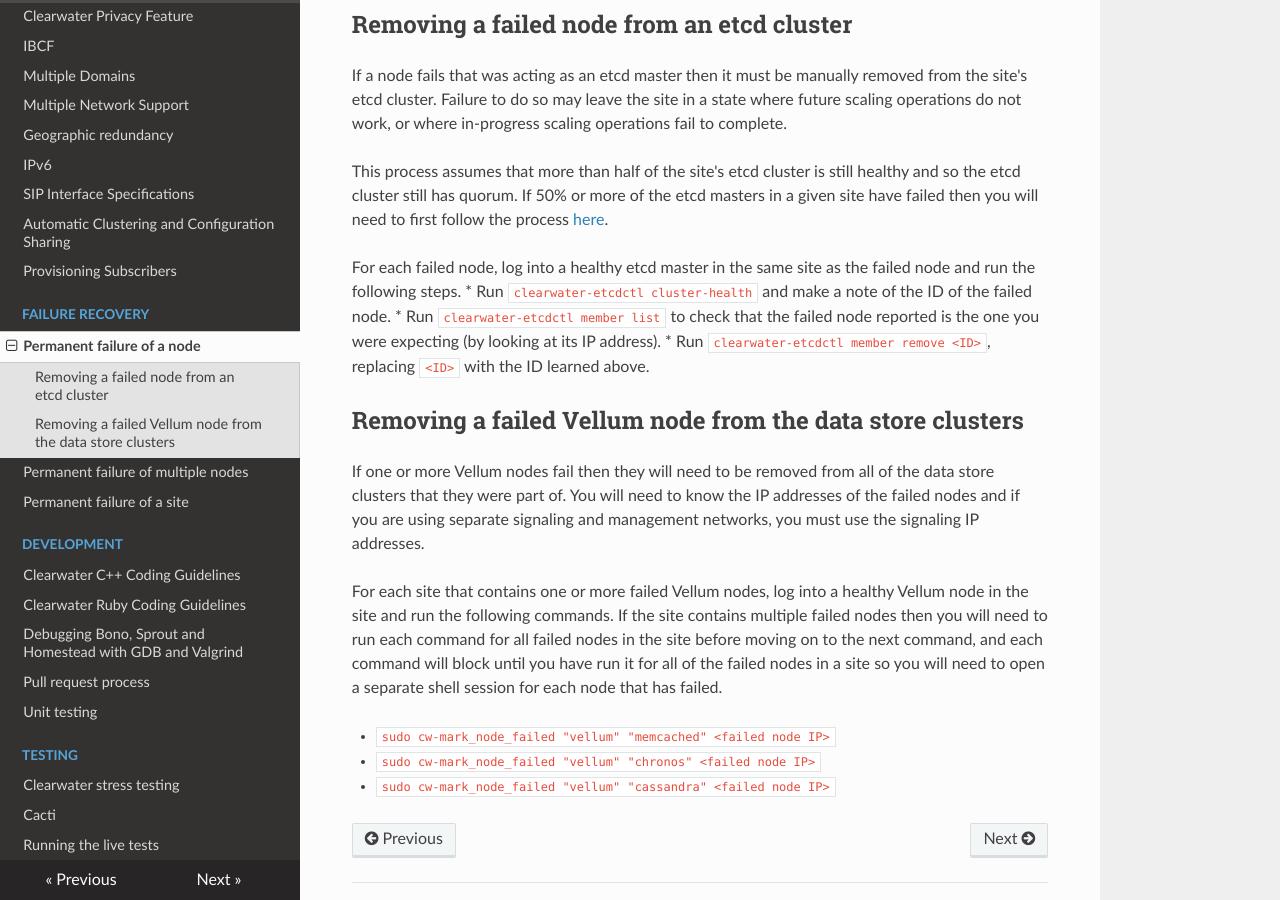
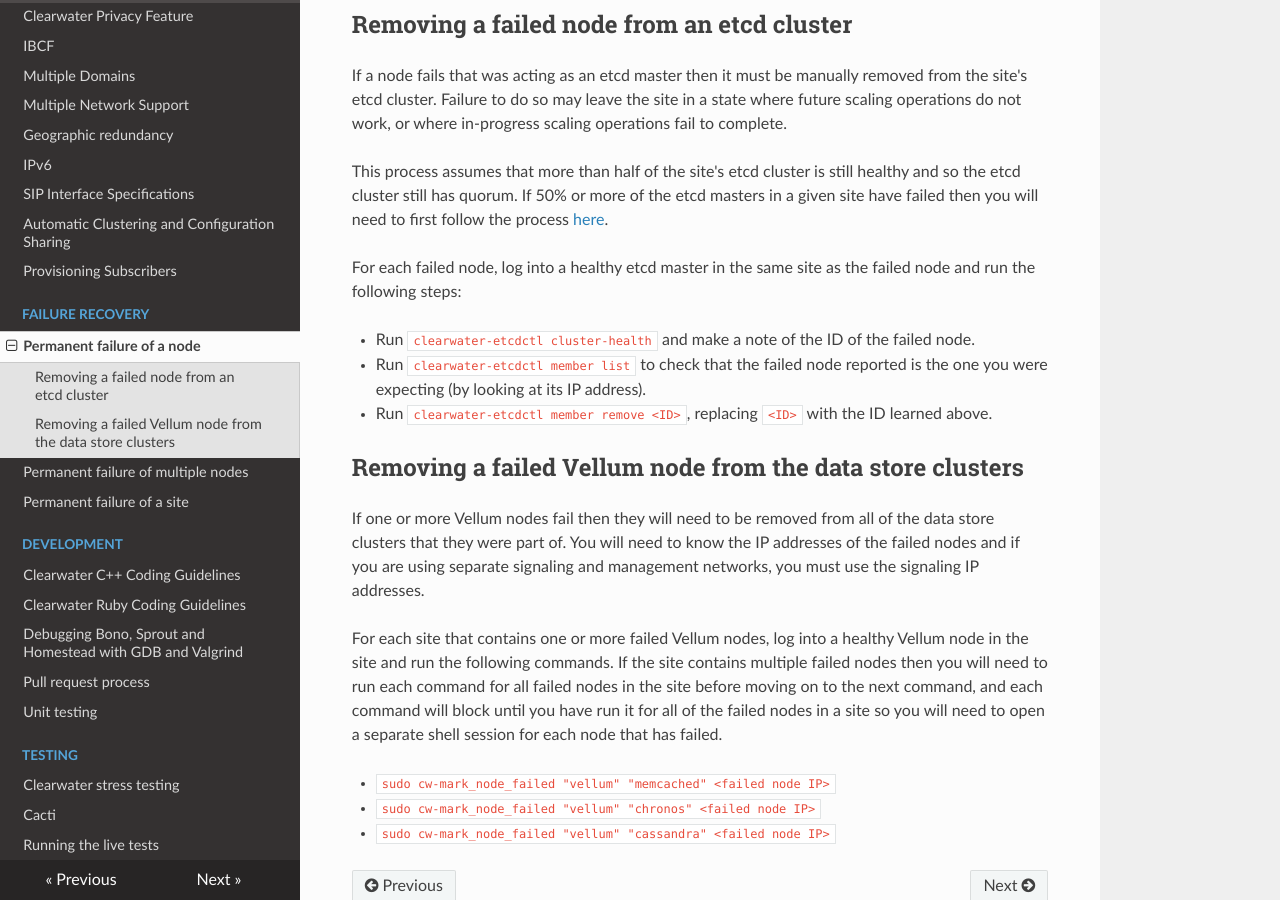
Before and after one commit to Metaswitch/clearwater-readthedocs, an MkDocs documentation site: the page built from docs/Handling_Failed_Nodes.md, in a window 1280 px wide and 900 px high, scrolled down 632 px. Built offline with MkDocs 1.6.1, drawn with Linux system fonts in a browser that asks for light colours; nearby versions of some CDN libraries; old or Windows-style settings are respelled for this version of MkDocs.

Commit message:
Fix formatting

```diff
--- a/docs/Handling_Failed_Nodes.md
+++ b/docs/Handling_Failed_Nodes.md
@@ -15,7 +15,8 @@ If a node fails that was acting as an etcd master then it must be manually remov
 
 This process assumes that more than half of the site's etcd cluster is still healthy and so the etcd cluster still has quorum. If 50% or more of the etcd masters in a given site have failed then you will need to first follow the process [here](Handling_Multiple_Failed_Nodes.md).
 
-For each failed node, log into a healthy etcd master in the same site as the failed node and run the following steps.
+For each failed node, log into a healthy etcd master in the same site as the failed node and run the following steps:
+
 * Run `clearwater-etcdctl cluster-health` and make a note of the ID of the failed node.
 * Run `clearwater-etcdctl member list` to check that the failed node reported is the one you were expecting (by looking at its IP address).
 * Run `clearwater-etcdctl member remove <ID>`, replacing `<ID>` with the ID learned above.
@@ -24,7 +25,7 @@ For each failed node, log into a healthy etcd master in the same site as the fai
 
 If one or more Vellum nodes fail then they will need to be removed from all of the data store clusters that they were part of. You will need to know the IP addresses of the failed nodes and if you are using separate signaling and management networks, you must use the signaling IP addresses.
 
-For each site that contains one or more failed Vellum nodes, log into a healthy Vellum node in the site and run the following commands.  If the site contains multiple failed nodes then you will need to run each command for all failed nodes in the site before moving on to the next command, and each command will block until you have run it for all of the failed nodes in a site so you will need to open a separate shell session for each node that has failed.
+For each site that contains one or more failed Vellum nodes, log into a healthy Vellum node in the site and run the following commands. If the site contains multiple failed nodes then you will need to run each command for all failed nodes in the site before moving on to the next command, and each command will block until you have run it for all of the failed nodes in a site so you will need to open a separate shell session for each node that has failed.
 
 * `sudo cw-mark_node_failed "vellum" "memcached" <failed node IP>`
 * `sudo cw-mark_node_failed "vellum" "chronos" <failed node IP>`
```
Also changed, not shown: docs/Automatic_Clustering_Config_Sharing.md (+1 -0 lines).
